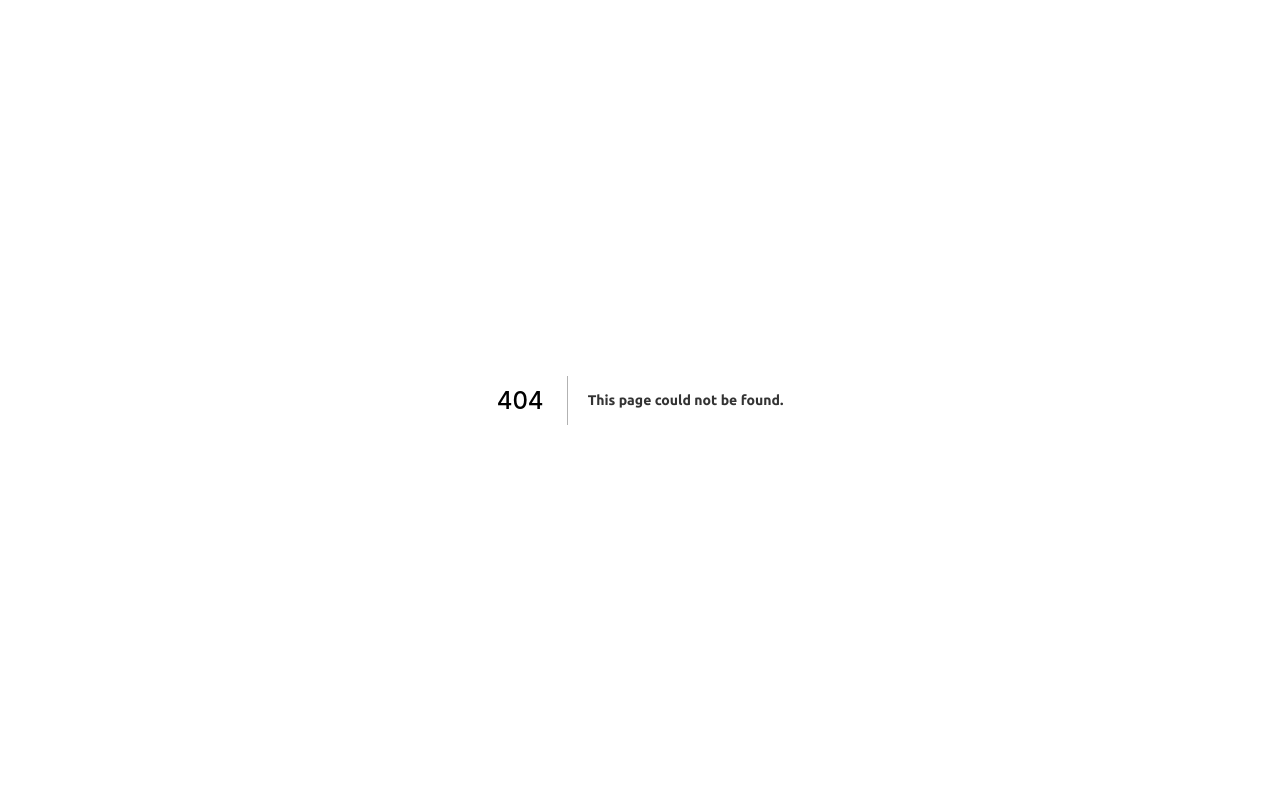
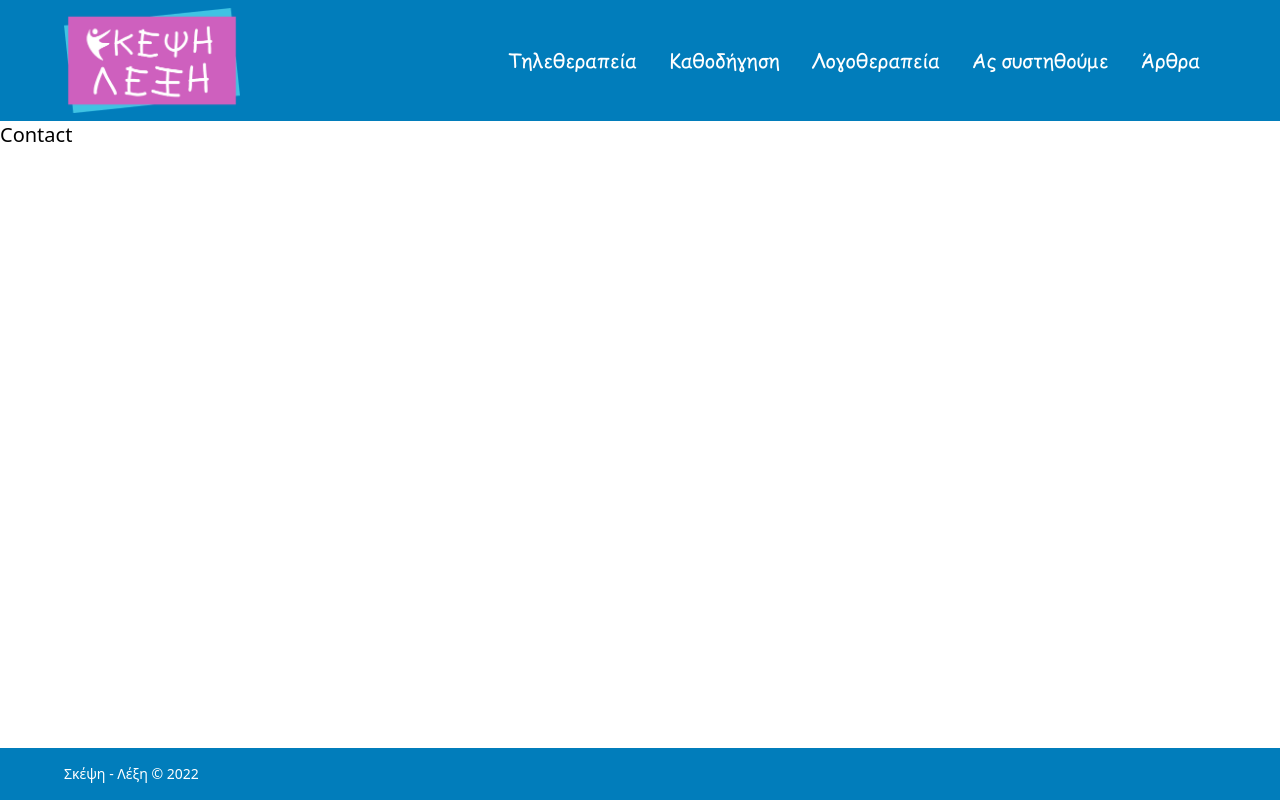
Before and after one commit to vkarampinis/skepsileksi.gr, a Next.js app: page /contact in a window 1280 px wide. Before the commit this address had no page. Built offline with nearby package versions, Linux system fonts and the light colour scheme.

Commit message:
wip Contact page

```diff
--- /dev/null
+++ b/pages/contact.js
@@ -0,0 +1,5 @@
+import BaseLayout from "../components/BaseLayout";
+
+export default function Home() {
+  return <BaseLayout>Contact</BaseLayout>;
+}
```
